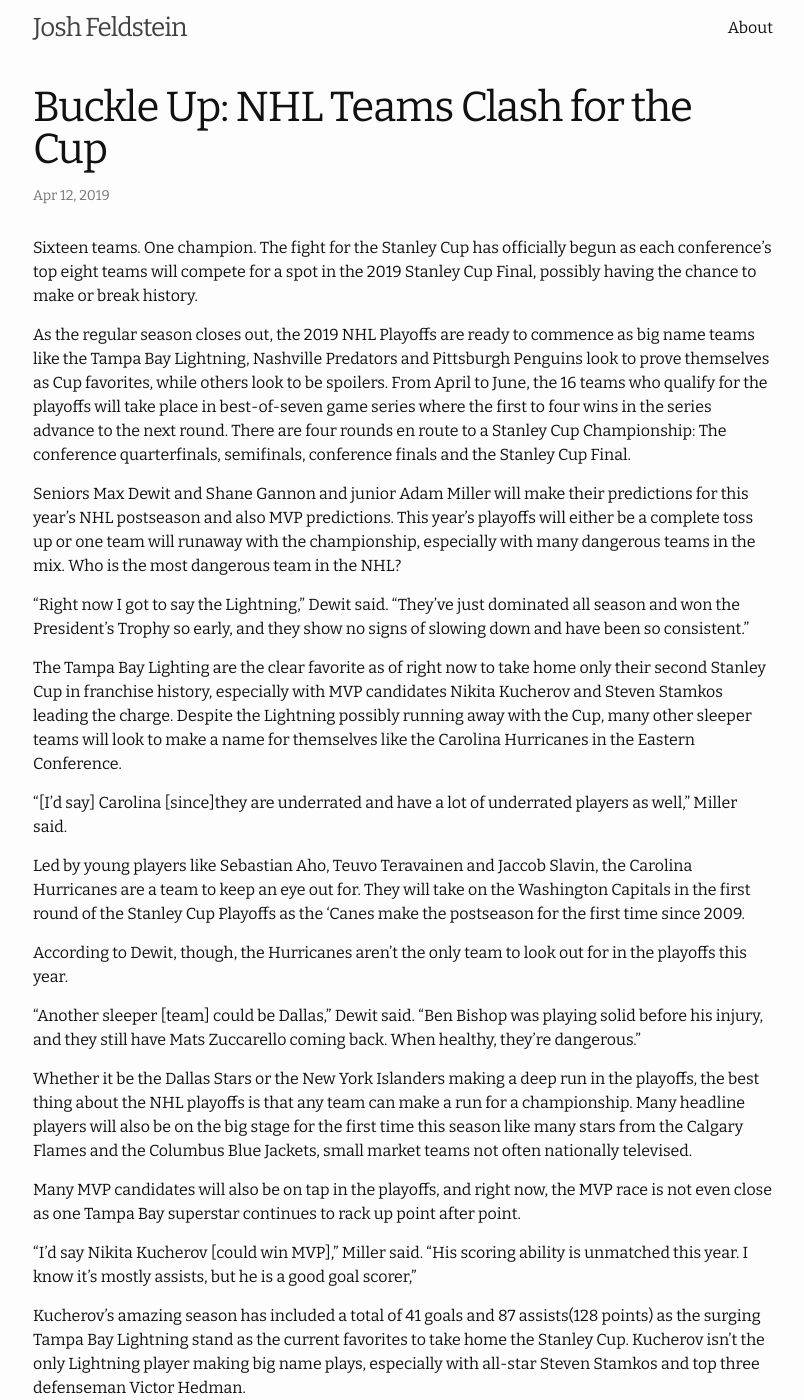
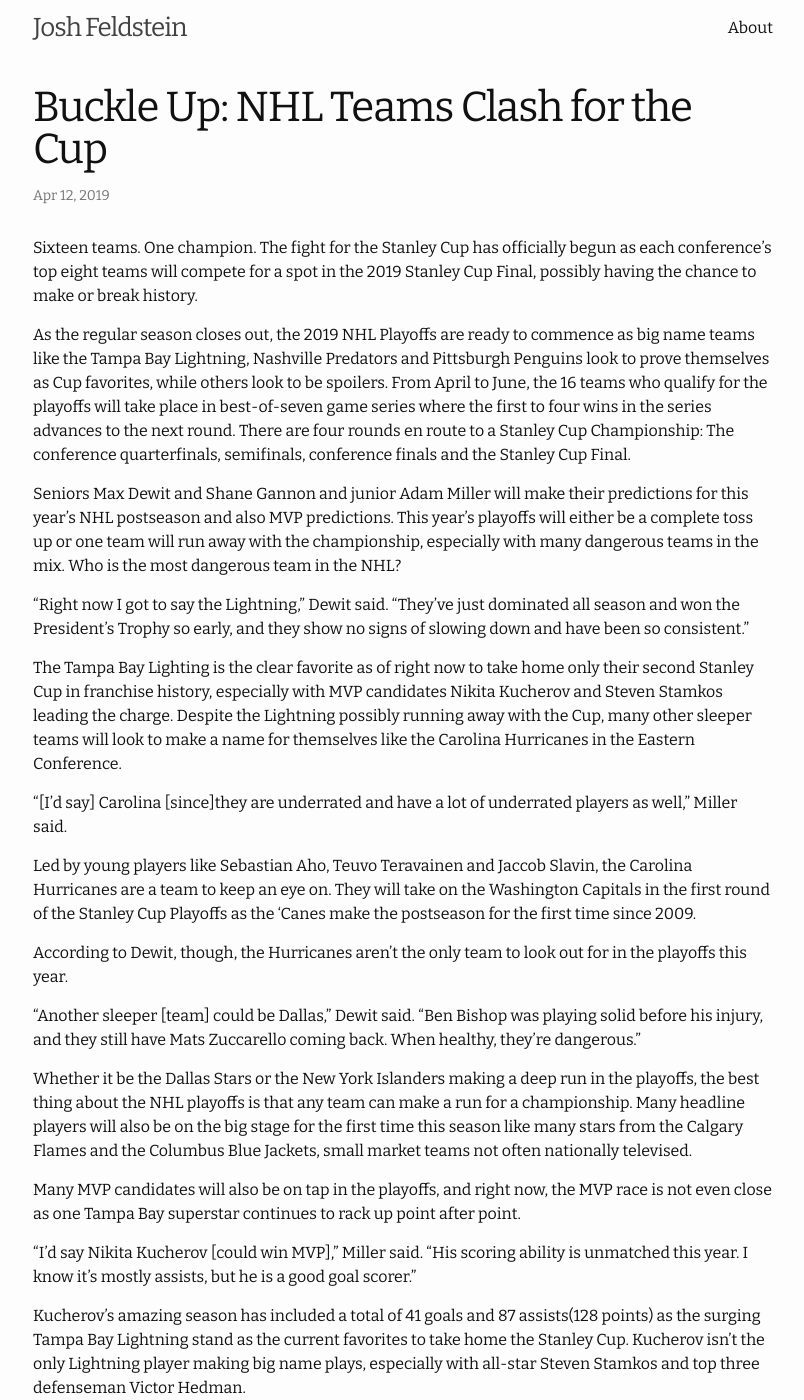
Before and after one commit to joshfeldstein/joshfeldstein.github.io, a Jekyll site: the page built from _posts/2019-04-11-nhl-playoffs.markdown, in a window 1280 px wide and 1400 px high. Shown: the whole window, without its empty margins (237-1041 px from the left). Built offline with Jekyll 4.4.1, drawn with Linux system fonts in a browser that asks for light colours.

Commit message:
Update 2019-04-11-nhl-playoffs.markdown

```diff
--- a/_posts/2019-04-11-nhl-playoffs.markdown
+++ b/_posts/2019-04-11-nhl-playoffs.markdown
@@ -6,17 +6,17 @@ categories:
 ---
 Sixteen teams. One champion. The fight for the Stanley Cup has officially begun as each conference’s top eight teams will compete for a spot in the 2019 Stanley Cup Final, possibly having the chance to make or break history.
 
-As the regular season closes out, the 2019 NHL Playoffs are ready to commence as big name teams like the Tampa Bay Lightning, Nashville Predators and Pittsburgh Penguins look to prove themselves as Cup favorites, while others look to be spoilers. From April to June, the 16 teams who qualify for the playoffs will take place in best-of-seven game series where the first to four wins in the series advance to the next round. There are four rounds en route to a Stanley Cup Championship: The conference quarterfinals, semifinals, conference finals and the Stanley Cup Final.
+As the regular season closes out, the 2019 NHL Playoffs are ready to commence as big name teams like the Tampa Bay Lightning, Nashville Predators and Pittsburgh Penguins look to prove themselves as Cup favorites, while others look to be spoilers. From April to June, the 16 teams who qualify for the playoffs will take place in best-of-seven game series where the first to four wins in the series advances to the next round. There are four rounds en route to a Stanley Cup Championship: The conference quarterfinals, semifinals, conference finals and the Stanley Cup Final.
 
-Seniors Max Dewit and Shane Gannon and junior Adam Miller will make their predictions for this year’s NHL postseason and also MVP predictions. This year’s playoffs will either be a complete toss up or one team will runaway with the championship, especially with many dangerous teams in the mix. Who is the most dangerous team in the NHL?
+Seniors Max Dewit and Shane Gannon and junior Adam Miller will make their predictions for this year’s NHL postseason and also MVP predictions. This year’s playoffs will either be a complete toss up or one team will run away with the championship, especially with many dangerous teams in the mix. Who is the most dangerous team in the NHL?
 
 “Right now I got to say the Lightning,” Dewit said. “They’ve just dominated all season and won the President’s Trophy so early, and they show no signs of slowing down and have been so consistent.”
 
-The Tampa Bay Lighting are the clear favorite as of right now to take home only their second Stanley Cup in franchise history, especially with MVP candidates Nikita Kucherov and Steven Stamkos leading the charge. Despite the Lightning possibly running away with the Cup, many other sleeper teams will look to make a name for themselves like the Carolina Hurricanes in the Eastern Conference.
+The Tampa Bay Lighting is the clear favorite as of right now to take home only their second Stanley Cup in franchise history, especially with MVP candidates Nikita Kucherov and Steven Stamkos leading the charge. Despite the Lightning possibly running away with the Cup, many other sleeper teams will look to make a name for themselves like the Carolina Hurricanes in the Eastern Conference.
 
 “[I’d say] Carolina [since]they are underrated and have a lot of underrated players as well,” Miller said.
 
-Led by young players like Sebastian Aho, Teuvo Teravainen and Jaccob Slavin, the Carolina Hurricanes are a team to keep an eye out for. They will take on the Washington Capitals in the first round of the Stanley Cup Playoffs as the ‘Canes make the postseason for the first time since 2009.
+Led by young players like Sebastian Aho, Teuvo Teravainen and Jaccob Slavin, the Carolina Hurricanes are a team to keep an eye on. They will take on the Washington Capitals in the first round of the Stanley Cup Playoffs as the ‘Canes make the postseason for the first time since 2009.
 
 According to Dewit, though, the Hurricanes aren’t the only team to look out for in the playoffs this year.
 
@@ -26,7 +26,7 @@ Whether it be the Dallas Stars or the New York Islanders making a deep run in th
 
 Many MVP candidates will also be on tap in the playoffs, and right now, the MVP race is not even close as one Tampa Bay superstar continues to rack up point after point.
 
-“I’d say Nikita Kucherov [could win MVP],” Miller said. “His scoring ability is unmatched this year. I know it’s mostly assists, but he is a good goal scorer,”
+“I’d say Nikita Kucherov [could win MVP],” Miller said. “His scoring ability is unmatched this year. I know it’s mostly assists, but he is a good goal scorer.”
 
 Kucherov’s amazing season has included a total of 41 goals and 87 assists(128 points) as the surging Tampa Bay Lightning stand as the current favorites to take home the Stanley Cup. Kucherov isn’t the only Lightning player making big name plays, especially with all-star Steven Stamkos and top three defenseman Victor Hedman.
 
```
